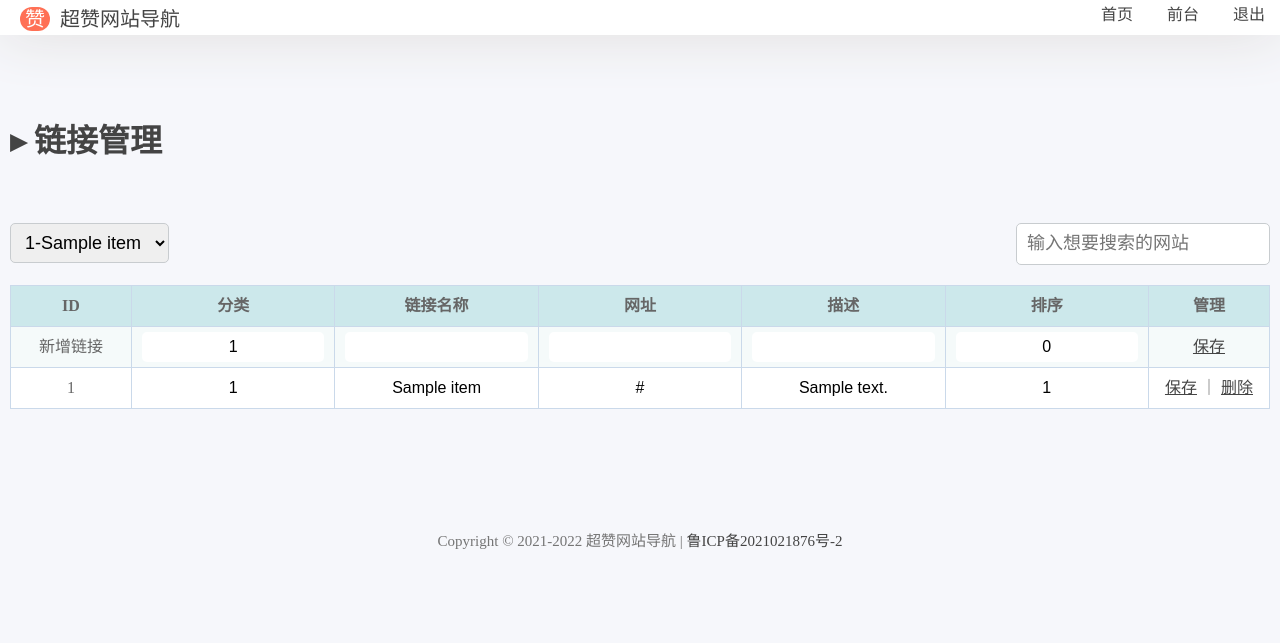
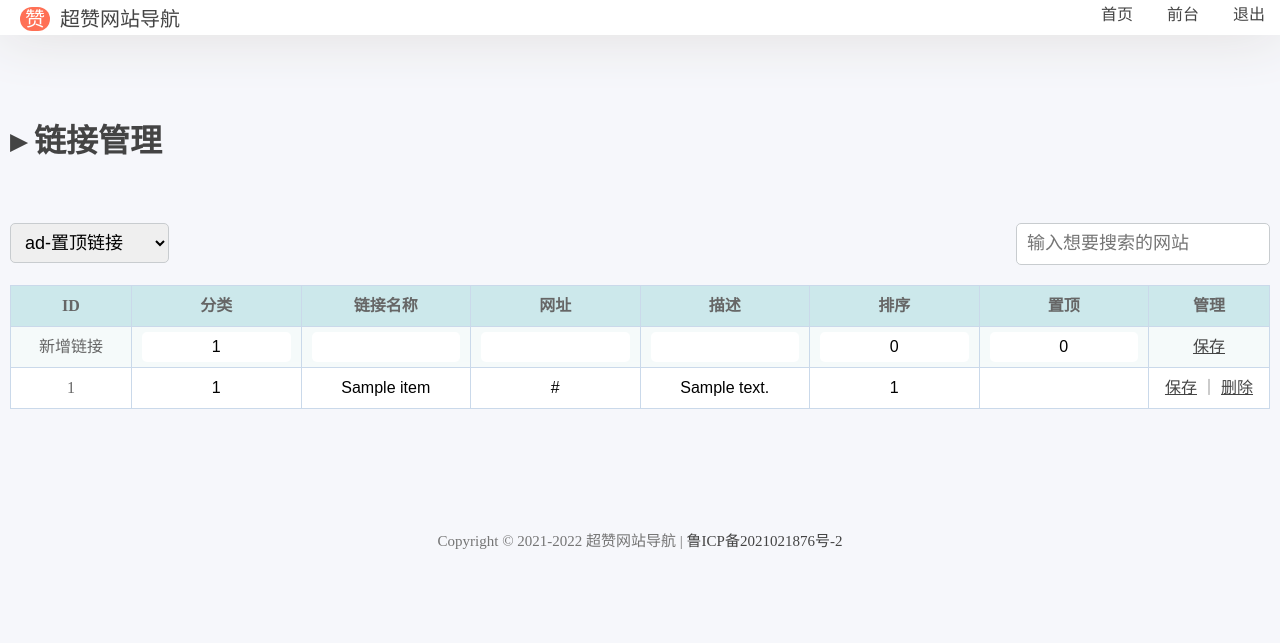
Before and after one commit to TwoThreeWang/flask_dh, a Flask app: template templates/admin/link.html in a window 1280 px wide. Shown: the top 643 px of the page. Run offline with Flask 3, Linux system fonts and the light colour scheme; the template is opened without the code that fills it: most values are stand-ins (such as "Sample title", 1, 10 or a date in 2020); parts of the project's set-up code (start-up, migrations or seed data) failed here and were passed over.

Commit message:
增加置顶功能，网站置顶会同时展示在置顶分类和原分类下

```diff
--- a/main.py
+++ b/main.py
@@ -57,13 +57,16 @@ def index():
         all_class = cache.get('all_class')
         all_links = cache.get('index_all_links')
         new_link = cache.get('new_link')
+        ad_link = cache.get('ad_link')
     else:
         all_class, all_links = dc.db_get_all_links()
         new_link = dc.db_get_url_by_create(12)
+        ad_link = dc.db_get_ad_links()
         cache.set('all_class', all_class)
         cache.set('index_all_links', all_links)
         cache.set('new_link', new_link)
-    return render_template('index.html', all_class=all_class, all_links=all_links, new_link=new_link)
+        cache.set('ad_link', ad_link)
+    return render_template('index.html', all_class=all_class, all_links=all_links, new_link=new_link, ad_link=ad_link)
 
 
 @app.route('/board/<int:cid>/<cname>')
@@ -73,8 +76,9 @@ def board(cid, cname):
     else:
         all_links = dc.db_get_links(cid)
         cache.set(f'all_links_{cid}', all_links)
+    ad_link = cache.get('ad_link') if cache.get('ad_link') else dc.db_get_ad_links()
     rank_links = dc.db_get_url_by_random(12)
-    return render_template('board.html', cname=cname, all_links=all_links, rank_links=rank_links)
+    return render_template('board.html', cname=cname, all_links=all_links, rank_links=rank_links, ad_link=ad_link)
 
 
 @app.route('/search')
@@ -84,7 +88,8 @@ def search():
     if keyword:
         all_links = dc.db_search_link(keyword)
     rank_links = dc.db_get_url_by_random(12)
-    return render_template('search.html', keyword=keyword, all_links=all_links, rank_links=rank_links)
+    ad_link = cache.get('ad_link') if cache.get('ad_link') else dc.db_get_ad_links()
+    return render_template('search.html', keyword=keyword, all_links=all_links, rank_links=rank_links, ad_link=ad_link)
 
 
 @app.route('/click/link/<int:link_id>/<int:type>')
--- a/sqlmodel/curd.py
+++ b/sqlmodel/curd.py
@@ -49,6 +49,10 @@ class DbCurd(object):
         # 根据分类ID获取所有链接
         return Links.query.filter(Links.cid == cid).order_by(Links.rank.desc()).all()
 
+    def db_get_ad_links(self):
+        # 获取广告链接
+        return Links.query.filter(Links.is_ad == 1).order_by(Links.id).all()
+
     def db_get_links_by_rank(self, cid, num):
         # 获取分类下最热门链接
         return Links.query.filter(Links.cid == cid).order_by(Links.rank.desc()).limit(num).all()
--- a/sqlmodel/models.py
+++ b/sqlmodel/models.py
@@ -28,6 +28,7 @@ class Links(db.Model):
     url = db.Column(db.String)
     cid = db.Column(db.Integer, index=True)
     rank = db.Column(db.Integer, default=0)
+    is_ad = db.Column(db.Integer, default=0)
 
 # with app.app_context():
 #     db.create_all()
--- a/static/css/style.css
+++ b/static/css/style.css
@@ -15,7 +15,7 @@ a:hover{color:#ff7055}
 .content{margin:50px auto 5px;max-width:1300px;padding:5px 10px;display:flex;display:-webkit-flex;flex-wrap:wrap;justify-content:space-between}
 .board{padding:5px;background-color:#FFF;border-radius:6px;width:31%;margin:10px 3px;}
 .title{font-size:large;background-color:#ff70552b;padding:3px 8px;border-radius:3px;margin-bottom:10px;scroll-margin-top: 50px;}
-.title_nav{max-height:475px;overflow:auto;}
+.title_nav{max-height:475px;overflow:auto;margin-top:-4px;}
 .title-animation{animation:mymove 1s infinite;}
 .long-title{width:100%;margin-top:10px}
 .link{margin:5px 0;padding:6px 10px;border-radius:3px;display:block;overflow:hidden;text-overflow:ellipsis;white-space:nowrap;background-color:#dedfe24b;color:#444;font-weight:bold;}
--- a/templates/admin/link.html
+++ b/templates/admin/link.html
@@ -10,6 +10,7 @@ select{font-size:18px;height:40px;border-radius:5px;border:1px solid #c8cccf;out
 	<h1>▸ 链接管理</h1>
 	<div class="link-head">
 		<select id="class-select" onchange="changeSelect(this.value)" >
+			<option value="0">ad-置顶链接</option>
 			{% for item in all_class %}
 			<option value="{{item.cid}}" {% if item.cid==cid %}selected{% endif %}>{{item.cid}}-{{item.cname}}</option>
 			{% endfor %}
@@ -26,6 +27,7 @@ select{font-size:18px;height:40px;border-radius:5px;border:1px solid #c8cccf;out
 			    <th colspan="2">网址</th>
 			    <th colspan="3">描述</th>
 			    <th>排序</th>
+				<th>置顶</th>
 			    <th>管理</th>
 			  </tr>
 			  <tr>
@@ -35,6 +37,7 @@ select{font-size:18px;height:40px;border-radius:5px;border:1px solid #c8cccf;out
 			    <td colspan="2"><input id="add-url" value=""></td>
 			    <td colspan="3"><input id="add-desc" value=""></td>
 			    <td><input id="add-rank" value="0"></td>
+				  <td><input id="add-ad" value="0"></td>
 			    <td><a href="javascript:add_url();">保存</a></td>
 			  </tr>
 		  </thead>
@@ -42,11 +45,12 @@ select{font-size:18px;height:40px;border-radius:5px;border:1px solid #c8cccf;out
 		  {% for item in all_links %}
 		  <tr>
 			<td id="id">{{item.id}}</td>
-			<td><input id="cid-{{item.id}}" value="{{item.cid}}"></td>
-			<td><input id="name-{{item.id}}" value="{{item.name}}"></td>
-			<td colspan="2"><input id="url-{{item.id}}" value="{{item.url}}"></td>
-			<td colspan="3"><input id="desc-{{item.id}}" value="{{item.desc}}"></td>
-			<td><input id="rank-{{item.id}}" value="{{item.rank}}"></td>
+			<td><input id="cid_{{item.id}}" value="{{item.cid}}"></td>
+			<td><input id="name_{{item.id}}" value="{{item.name}}"></td>
+			<td colspan="2"><input id="url_{{item.id}}" value="{{item.url}}"></td>
+			<td colspan="3"><input id="desc_{{item.id}}" value="{{item.desc}}"></td>
+			<td><input id="rank_{{item.id}}" value="{{item.rank}}"></td>
+			  <td><input id="top_{{item.id}}" value="{{item.is_ad}}"></td>
 			<td><a href="#top" onclick="edit_link({{item.id}})">保存</a> ｜ <a href="#top" onclick="del_link({{item.id}})">删除</a></td>
 		  </tr>
 		  {% endfor %}
@@ -59,7 +63,7 @@ function changeSelect(cid){
     window.location.replace('/admin/links/'+cid);
 };
 function add_url(){
-    var data = JSON.stringify({"name": document.getElementById('add-name').value,"url": document.getElementById('add-url').value,"desc": document.getElementById('add-desc').value,"cid": document.getElementById('add-cid').value,"rank": new Number(document.getElementById('add-rank').value)});
+    var data = JSON.stringify({"name": document.getElementById('add-name').value,"url": document.getElementById('add-url').value,"desc": document.getElementById('add-desc').value,"cid": document.getElementById('add-cid').value,"rank": new Number(document.getElementById('add-rank').value),"is_ad": new Number(document.getElementById('add-ad').value)});
     ajax({
       type:"POST",
       url:"/admin/add/link",
@@ -104,7 +108,7 @@ function del_link(id){
     })
 }
 function edit_link(id){
-    var data = JSON.stringify({"id": id,"name": document.getElementById('name-'+id).value,"url": document.getElementById('url-'+id).value,"desc": document.getElementById('desc-'+id).value,"cid": document.getElementById('cid-'+id).value,"rank": new Number(document.getElementById('rank-'+id).value)});
+    var data = JSON.stringify({"id": id,"name": document.getElementById('name_'+id).value,"url": document.getElementById('url_'+id).value,"desc": document.getElementById('desc_'+id).value,"cid": document.getElementById('cid_'+id).value,"rank": new Number(document.getElementById('rank_'+id).value),"is_ad": new Number(document.getElementById('top_'+id).value)});
     console.log(data);
     ajax({
       type:"POST",
--- a/templates/board.html
+++ b/templates/board.html
@@ -2,6 +2,12 @@
 {% block title %}{{cname}}分类的所有站点 - 超赞网站导航{% endblock %}
 {% block content %}
 <style>.content{background-color:#fff;border-radius:10px;}</style>
+{% if ad_link|length >0 %}
+<div class="title long-title" id="ad">置顶推荐</div>
+{% for item in ad_link %}
+<a data-instant class="link board umami--click--board-out-from-ad" href="{{item.url}}" target="_blank" onclick="click_link({{item.id}})" title="{{item.desc}}">{{item.name}}<span>{{item.desc}}</span></a>
+{% endfor %}
+{% endif %}
 <div class="title long-title" id="title">{{cname}}</div>
 {% for item in all_links %}
 <a data-instant class="link board umami--click--board-out-from-{{item.cid}}" href="{{item.url}}" target="_blank" onclick="click_link({{item.id}})" title="{{item.desc}}">{{item.name}}<span>{{item.desc}}</span></a>
--- a/templates/search.html
+++ b/templates/search.html
@@ -12,6 +12,12 @@
 {% else %}
 <p style="margin:30px auto;">无搜索结果，请更换搜索词再次尝试！</p>
 {% endif %}
+{% if ad_link|length >0 %}
+<div class="title long-title" id="ad">置顶推荐</div>
+{% for item in ad_link %}
+<a data-instant class="link board umami--click--board-out-from-ad" href="{{item.url}}" target="_blank" onclick="click_link({{item.id}})" title="{{item.desc}}">{{item.name}}<span>{{item.desc}}</span></a>
+{% endfor %}
+{% endif %}
 <div class="title long-title" id="random">随机推荐</div>
 {% for item in rank_links %}
 <a data-instant class="link board umami--click--board-out-from-random" href="{{item.url}}" target="_blank" onclick="click_link({{item.id}})" title="{{item.desc}}">{{item.name}}<span>{{item.desc}}</span></a>
--- a/views/admin.py
+++ b/views/admin.py
@@ -110,7 +110,10 @@ def admin_link(cid):
     if keyword:
         all_links = dc.db_search_link(keyword)
     else:
-        all_links = dc.db_get_links(cid)
+        if cid == 0:
+            all_links = dc.db_get_ad_links()
+        else:
+            all_links = dc.db_get_links(cid)
     return render_template('admin/link.html', all_class=all_class, cid=cid, all_links=all_links)
 
 
```
Also changed, not shown: templates/index.html (+11 -0 lines), instance/data.db.
